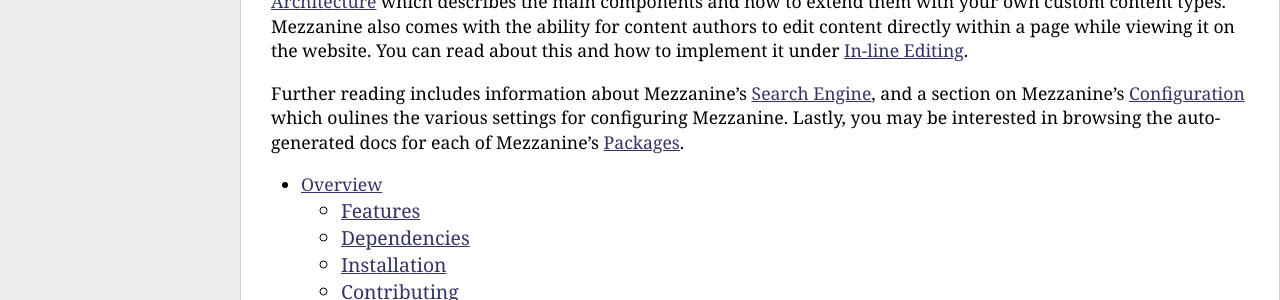
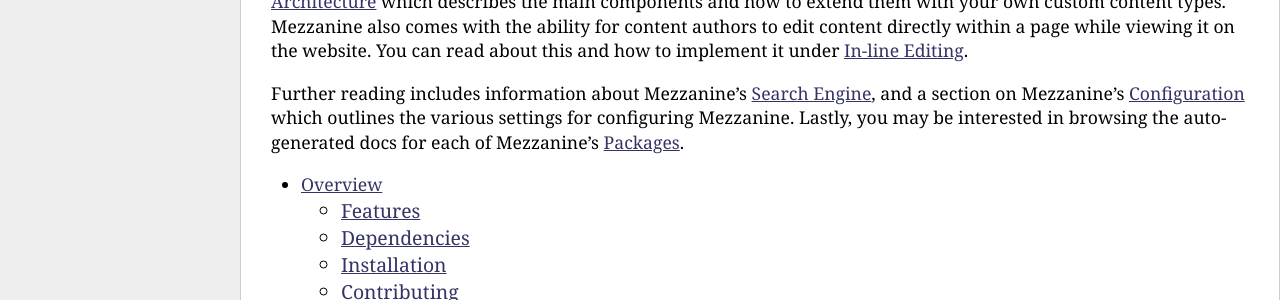
Before and after one commit to stephenmcd/mezzanine, a Sphinx documentation site: the page built from docs/index.rst, in a window 1280 px wide. Shown: the part 300-600 px from the top of the page. Built offline with Sphinx 7.4.7, drawn with Linux system fonts in a browser that asks for light colours.

Commit message:
spelling fixed in docs.

```diff
--- a/README.rst
+++ b/README.rst
@@ -73,7 +73,7 @@
     $ python setup.py install
 
 Once installed, the command ``mezzanine-project`` should be available which
-can be used for creating a new Mezzaine project in a similar fashion to
+can be used for creating a new Mezzanine project in a similar fashion to
 ``django-admin.py``::
 
     $ mezzanine-project project_name
--- a/docs/index.rst
+++ b/docs/index.rst
@@ -14,7 +14,7 @@
 this and how to implement it under :doc:`inline-editing`.
 
 Further reading includes information about Mezzanine's :doc:`search-engine`,
-and a section on Mezzanine's :doc:`configuration` which oulines the various
+and a section on Mezzanine's :doc:`configuration` which outlines the various
 settings for configuring Mezzanine. Lastly, you may be interested in browsing
 the auto-generated docs for each of Mezzanine's :doc:`packages`.
 
--- a/docs/inline-editing.rst
+++ b/docs/inline-editing.rst
@@ -9,7 +9,7 @@
 then be redirected back to the website where a small *Edit* icon will be
 found next to each piece of editable content, such as a page's title or a
 blog post's introduction text. Clicking on the Edit icon will allow the
-author to update the individual piece of content withouth leaving the page.
+author to update the individual piece of content without leaving the page.
 
 Template Configuration
 ======================
```
